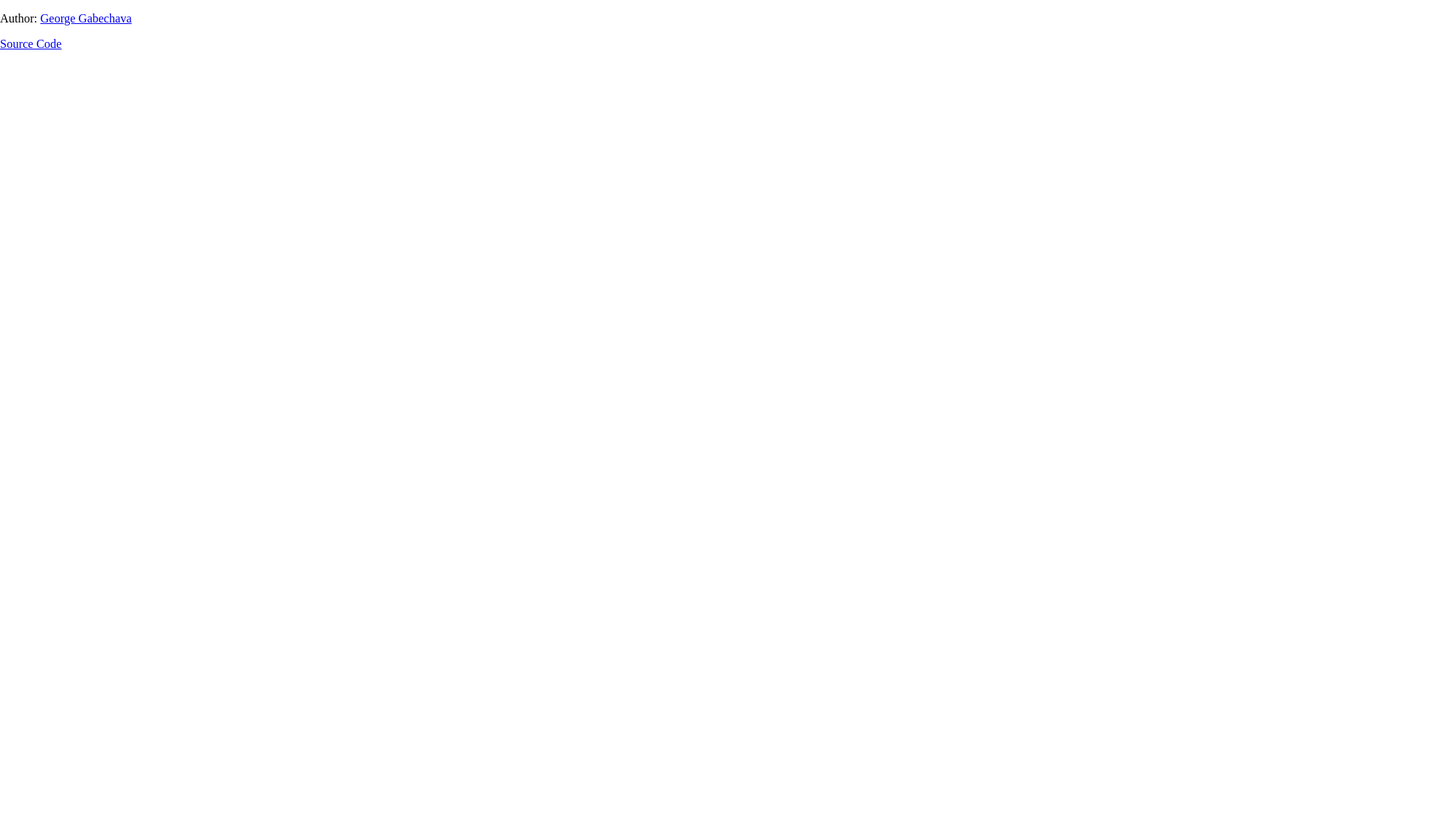
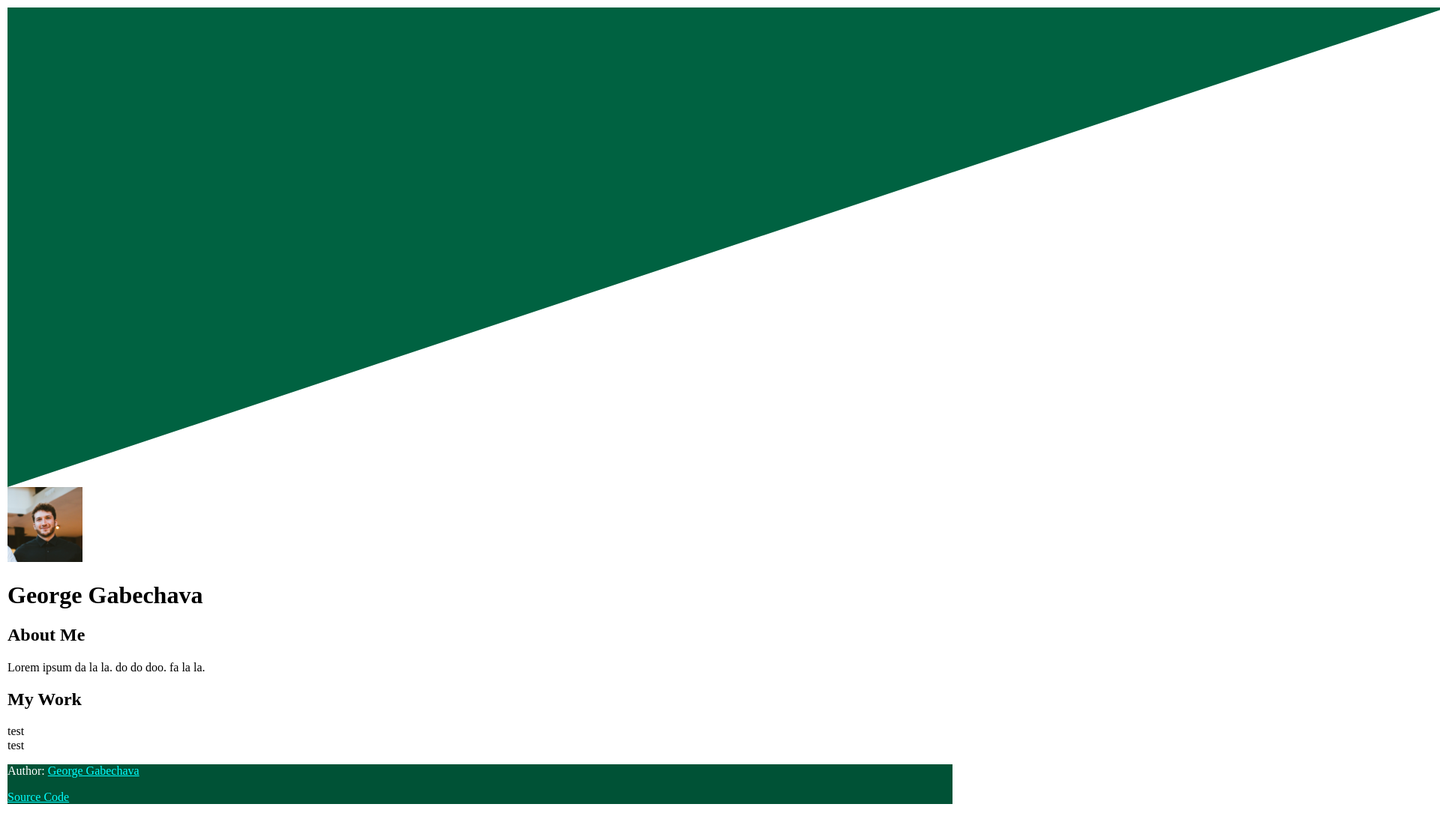
Before and after one commit to George-Gabechava/TOP-Homepage, a website built with webpack: page dist/index.html in a window 1280 px wide. Shown: the whole page at 75% size, 1920 px wide, since content can reach past the window. Before the commit the page ends 800 px from the top, so only its background shows below. Built offline with Linux system fonts and the light colour scheme.

Commit message:
setting up layout

```diff
--- a/src/style.css
+++ b/src/style.css
@@ -11,3 +11,44 @@
   src: url("./STIXTwoItalic.woff2") format("woff2");
   font-weight: 400-700;
 }
+
+/* mobile first design */
+body {
+  margin: 2px
+}
+
+footer {
+  background-color: #005236;
+  color: white;
+
+  a {
+    color: cyan;
+  }
+
+  a:visited {
+    color: #FFC0CB;
+  }
+}
+
+#seperator {
+  width: 0;
+  height: 0;
+  border-right: 150vw solid transparent;
+  border-top: 50vw solid #006241;
+}
+
+/* Tablet */
+@media (min-width: 500px) {
+  body {
+    margin: 5px
+  }
+
+}
+
+/* Desktop */
+@media (min-width: 1000px) {
+  body {
+    margin: 10px;
+  }
+
+}
--- a/webpack.config.js
+++ b/webpack.config.js
@@ -24,8 +24,8 @@ module.exports = {
       },
       {
         test: /\.(?:js|mjs|cjs)$/,
-      exclude: /node_modules/,
-      use: {
+        exclude: /node_modules/,
+        use: {
         loader: 'babel-loader',
         options: {
           presets: [
```
Also changed, not shown: dist/bundle.js, dist/index.html, images/IMG1.jpg (added), images/IMG2.jpg (added), 3 other files.
